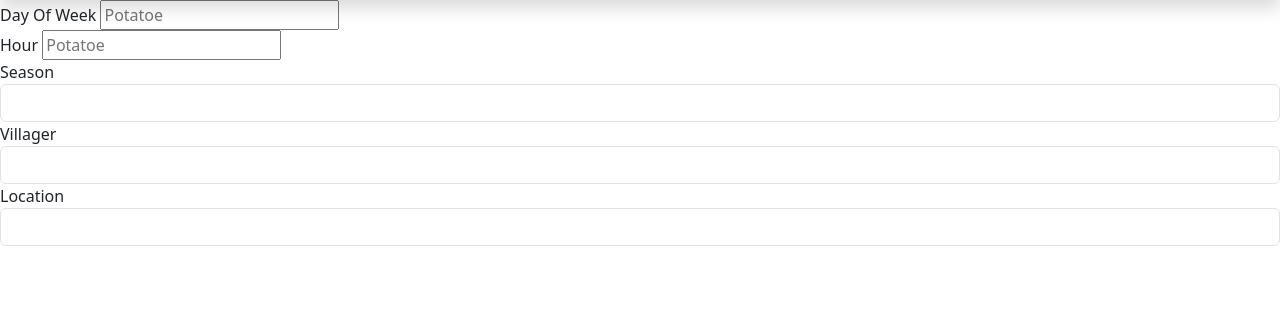
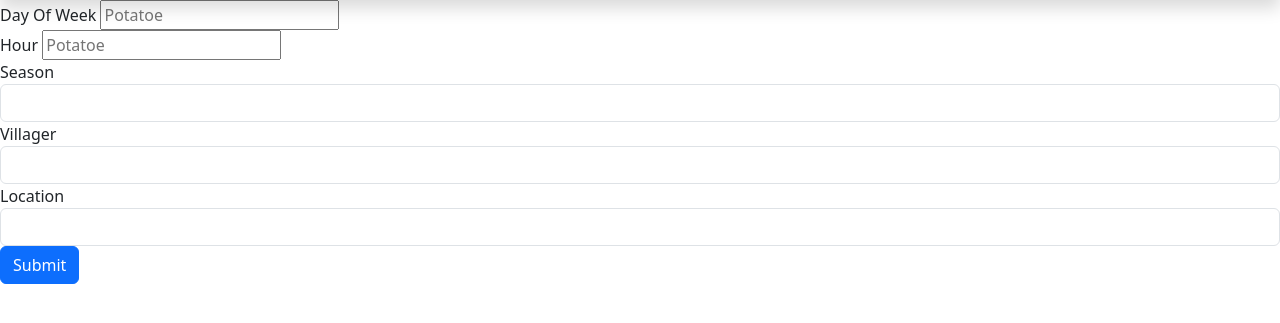
Before and after one commit to bk203esd/ProjecteWeb, a Django app: page /schedules/add/ in a window 1280 px wide. Shown: the part 56-379 px from the top of the page. Run offline with Django 4.2, Linux system fonts and the light colour scheme; a user stored in the database is signed in; tables that the repository leaves empty hold one stand-in row (values such as "Sample post"); some libraries are stand-ins or nearby versions.

Commit message:
Added comments and missing buttons

```diff
--- a/stardewApp/templates/web/forms/create_item.html
+++ b/stardewApp/templates/web/forms/create_item.html
@@ -1,15 +1,19 @@
 {% extends "web/base.html" %}
 {% block content %}
+    <!-- Item Form -->
     <form method="post" action="{% url "items_add" %}" id="itemForm">
         {% csrf_token %}
+        <!-- Name -->
         <div class="form-group">
             <label for="item_name">Name</label>
             <input type="text" class="form-control" id="item_name" placeholder="Potatoe" name="name">
         </div>
+        <!-- Category -->
         <div class="form-group">
             <label for="item_category">Category</label>
             <input type="text" class="form-control" id="item_category" placeholder="Vegetable" name="category">
         </div>
+        <!-- Location -->
         <div class="form-group">
             <label for="item_location">Location</label>
             <select class="form-control" id="item_location" name="location" form="itemForm">
@@ -19,6 +23,7 @@
                 {% endfor %}
             </select>
         </div>
+        <!-- Season -->
         <div class="form-group">
             <label for="item_season">Example select</label>
             <select class="form-control" id="item_season" name="season" form="itemForm">
@@ -28,6 +33,7 @@
                 {% endfor %}
             </select>
         </div>
+        <!-- Submit -->
         <button type="submit" class="btn btn-primary">Submit</button>
     </form>
 {% endblock %}
--- a/stardewApp/templates/web/forms/create_location.html
+++ b/stardewApp/templates/web/forms/create_location.html
@@ -1,16 +1,20 @@
 {% extends "web/base.html" %}
 {% block content %}
+    <!-- Location Form -->
     <form method="post" action="{% url "locations_add" %}">
         {% csrf_token %}
+        <!-- Name -->
         <div class="form-group">
             <label for="location_name">Name</label>
             <input type="text" class="form-control" id="name" placeholder="Leaves his room and stands in the entryway."
                    , name="name">
         </div>
+        <!-- Area -->
         <div class="form-group">
             <label for="location_area">Area</label>
             <input type="text" class="form-control" id="area" placeholder="City" , name="area">
         </div>
+        <!-- Submit -->
         <button type="submit" class="btn btn-primary">Submit</button>
     </form>
 {% endblock %}
--- a/stardewApp/templates/web/forms/create_schedule.html
+++ b/stardewApp/templates/web/forms/create_schedule.html
@@ -1,15 +1,19 @@
 {% extends "web/base.html" %}
 {% block content %}
+    <!-- Schedule Form -->
     <form method="post" action="{% url "schedules_add" %}" id="scheduleForm">
         {% csrf_token %}
+        <!-- Day Of Week -->
         <div class="form-group">
             <label for="schedule_day_of_week">Day Of Week</label>
             <input type="text" class="control-form" id="schedule_day_of_week" placeholder="Potatoe" name="day_of_week">
         </div>
+        <!-- Hour -->
         <div class="form-group">
             <label for="schedule_hour">Hour</label>
             <input type="text" class="control-form" id="schedule_hour" placeholder="Potatoe" name="hour">
         </div>
+        <!-- Season -->
         <div class="form-group">
             <label for="schedule_season">Season</label>
             <select class="form-control" id="schedule_season" name="season" form="scheduleForm">
@@ -19,6 +23,7 @@
                 {% endfor %}
             </select>
         </div>
+        <!-- Villager -->
         <div class="form-group">
             <label for="schedule_villager">Villager</label>
             <select class="form-control" id="schedule_villager" name="villager" form="scheduleForm">
@@ -28,6 +33,7 @@
                 {% endfor %}
             </select>
         </div>
+        <!-- Location -->
         <div class="form-group">
             <label for="schedule_location">Location</label>
             <select class="form-control" id="schedule_location" name="location" form="scheduleForm">
@@ -37,5 +43,7 @@
                 {% endfor %}
             </select>
         </div>
+        <!-- Submit -->
+        <button type="submit" class="btn btn-primary">Submit</button>
     </form>
 {% endblock %}
--- a/stardewApp/templates/web/forms/create_season.html
+++ b/stardewApp/templates/web/forms/create_season.html
@@ -1,11 +1,14 @@
 {% extends "web/base.html" %}
 {% block content %}
+    <!-- Season Form -->
     <form method="post" action="{% url "seasons_add" %}">
         {% csrf_token %}
+        <!-- Name -->
         <div class="form-group">
             <label for="season_name">Name</label>
             <input type="text" class="form-control" id="name" placeholder="Spring" , name="name">
         </div>
+        <!-- Submit -->
         <button type="submit" class="btn btn-primary">Submit</button>
     </form>
 {% endblock %}
```
Also changed, not shown: stardewApp/templates/web/forms/create_villager.html (+7 -0 lines).
